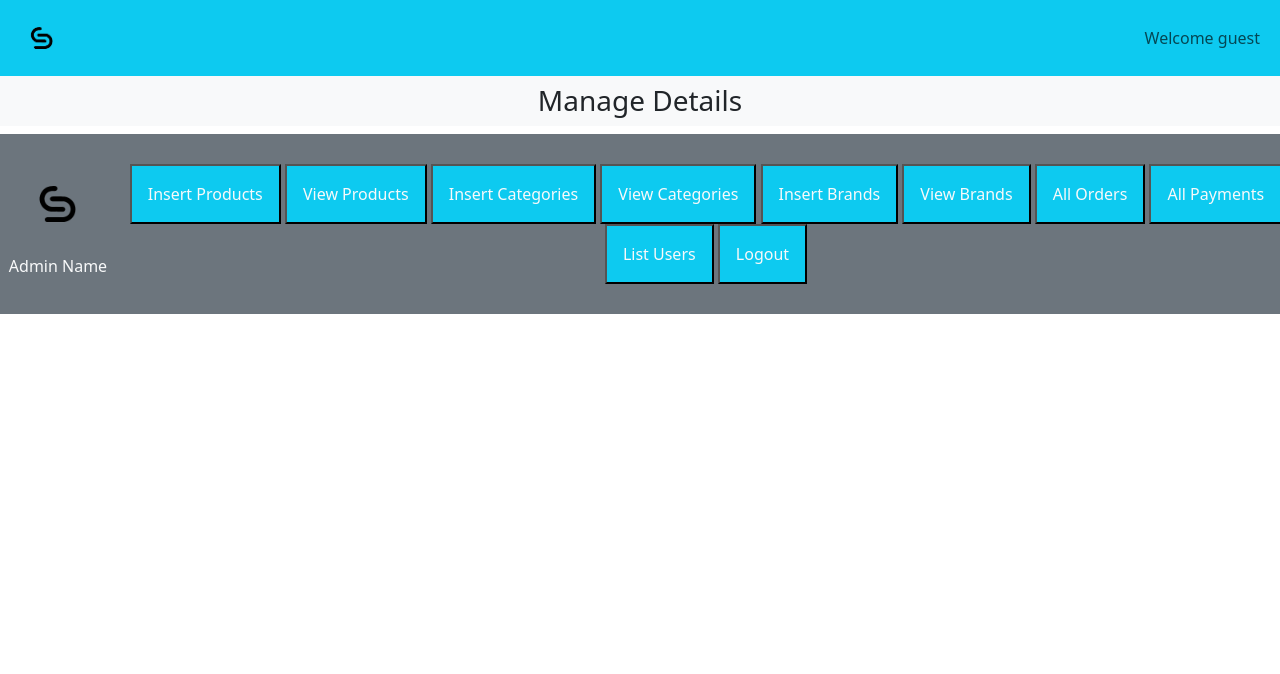
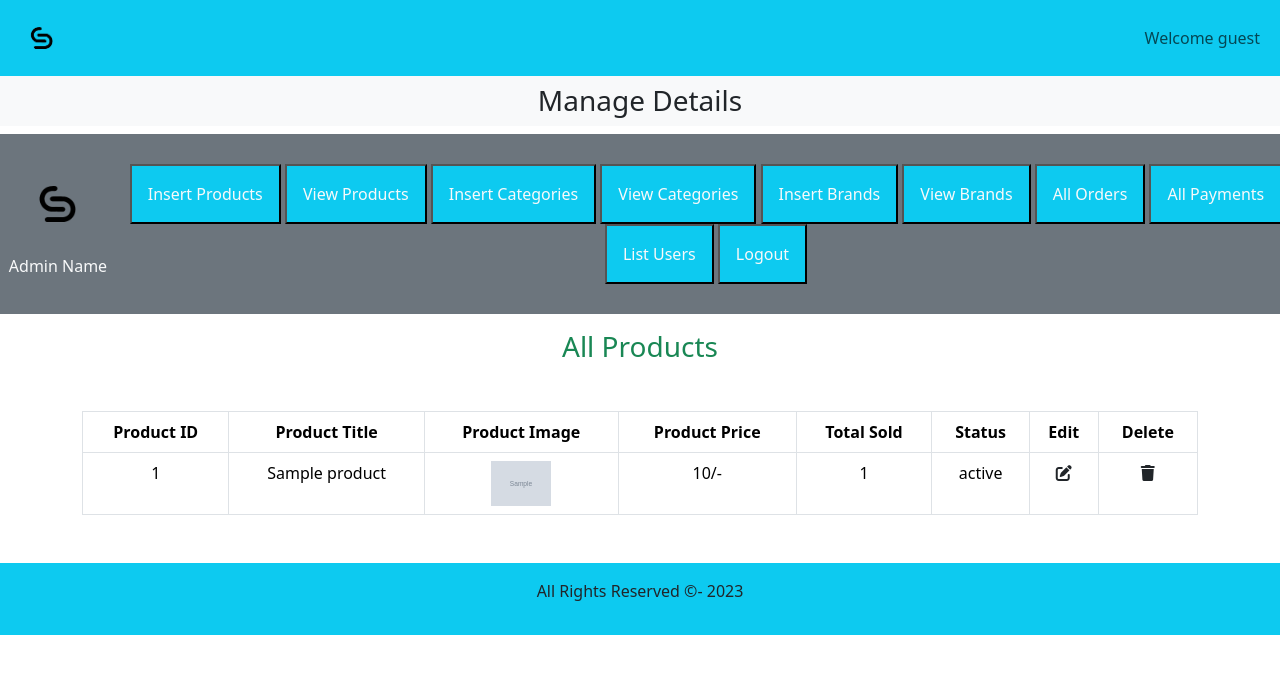
Before and after one commit to naveenkaria/ecommerce-php-mysql-clone, a PHP site: page /admin_panel/index.php?view_products in a window 1280 px wide. Shown: the top 674 px of the page. Run offline with PHP 8.4, Linux system fonts and the light colour scheme; tables that the repository leaves empty or names only in its code hold one stand-in row (values such as "Sample post"); grey boxes marked "Sample" are stand-in pictures.

Commit message:
11/20/2023

```diff
--- a/admin_panel/index.php
+++ b/admin_panel/index.php
@@ -1,3 +1,8 @@
+<?php
+include("../includes/connect.php");
+include("../functions/common_function.php");
+session_start();
+?>
 <!DOCTYPE html>
 <html lang="en">
 
@@ -19,6 +24,16 @@
     <link rel="stylesheet" href="../style.css">
 
 </head>
+<style>
+    body {
+        overflow-x: hidden;
+    }
+
+    .product_img {
+        width: 60px;
+        object-fit: contain;
+    }
+</style>
 
 <body>
 
@@ -55,7 +70,7 @@
                         <a href="insert_product.php" class="nav-link text-light  m-3"> Insert Products</a>
                     </button>
                     <button class="bg-info">
-                        <a href="#" class="nav-link text-light  m-3">View Products</a>
+                        <a href="index.php?view_products" class="nav-link text-light  m-3">View Products</a>
                     </button>
                     <button class="bg-info">
                         <a href="index.php?insert_categories" class="nav-link text-light  m-3">Insert Categories</a>
@@ -96,11 +111,18 @@
         if (isset($_GET['insert_brands'])) {
             include('insert_brands.php');
         }
+        if (isset($_GET['view_products'])) {
+            include('view_products.php');
+        }
         ?>
     </div>
 
 
-
+    <!-- last child -->
+    <!-- include footer -->
+    <?php
+    include("../includes/footer.php");
+    ?>
 
 
 
--- /dev/null
+++ b/admin_panel/view_products.php
@@ -0,0 +1,57 @@
+<h3 class="text-center text-success">All Products</h3>
+<table class="table table-bordered mt-5 mb-5 text-center">
+    <thead class="bg-info">
+        <tr>
+            <th>Product ID</th>
+            <th>Product Title</th>
+            <th>Product Image</th>
+            <th>Product Price</th>
+            <th>Total Sold</th>
+            <th>Status</th>
+            <th>Edit</th>
+            <th>Delete</th>
+        </tr>
+    </thead>
+    <tbody class="bg-secondary">
+        <?php
+        global $conn;
+        $select_query = "select * from `products`";
+        $result = mysqli_query($conn, $select_query);
+        $number = 0;
+        while ($row = mysqli_fetch_assoc($result)) {
+            $product_id = $row['product_id'];
+            $product_title = $row['product_title'];
+            $product_image1 = $row['product_image1'];
+            $product_price = $row['product_price'];
+            $status = $row['status'];
+            $number++;
+            ?>
+            <tr>
+                <td>
+                    <?php echo $number; ?>
+                </td>
+                <td>
+                    <?php echo $product_title; ?>
+                </td>
+                <td><img src='./product_images/<?php echo $product_image1; ?>' class='product_img'></td>
+                <td>
+                    <?php echo $product_price; ?>/-
+                </td>
+                <td>
+                    <?php
+                    global $conn;
+                    $select_query = "select * from `orders_pending` where product_id = $product_id";
+                    $result_count = mysqli_query($conn, $select_query);
+                    $row_count = mysqli_num_rows($result_count);
+                    echo $row_count;
+                    ?>
+                </td>
+                <td>
+                    <?php echo $status; ?>
+                </td>
+                <td><a href='#' class='text-dark'><i class='fa-solid fa-pen-to-square'></i></a></td>
+                <td><a href='#' class='text-dark'><i class='fa-solid fa-trash'></i></a></td>
+            </tr>
+        <?php } ?>
+    </tbody>
+</table>
```
